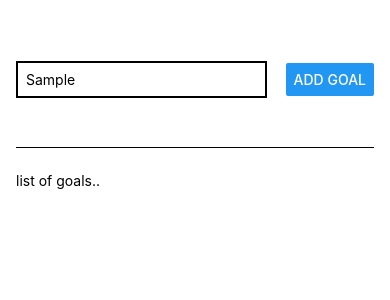
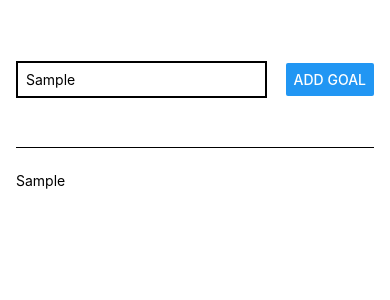
Before and after one commit to Sphakunene/REDemo, a React Native app: screen / in a window 390 px wide. Both pictures are taken after typing "Sample" into the empty fields and a click on the button "ADD GOAL". Shown: the top 300 px of the page. Built offline with nearby package versions, Linux system fonts and the light colour scheme.

Commit message:
added some code

```diff
--- a/App.js
+++ b/App.js
@@ -4,13 +4,15 @@ import { StyleSheet, Text, View, Button, TextInput } from 'react-native';
 
 export default function App() {
  const[enterGoalText,setEnterGoalText] = useState('');
+ const[courseGoals,setCourseGoals]= useState([]);
 
   function goalInputHandler(enteredText){
     setEnterGoalText(enteredText);
   };
 
   function addGoaHandler(){
-    console.log(enterGoalText);
+    setCourseGoals((current )=>[...current,enterGoalText,]);
+    console.log(courseGoals);
   };
 
   return (
@@ -22,7 +24,7 @@ export default function App() {
       </View>
 
       <View style={styles.goalsContainer}>
-        <Text>list of goals..</Text>
+       {courseGoals.map((goal)=><Text>{goal}</Text> )}
       </View>
 
     </View>
```
